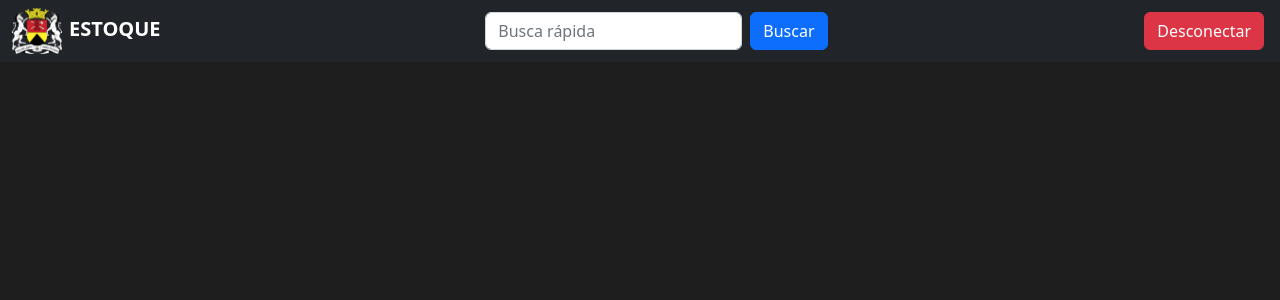
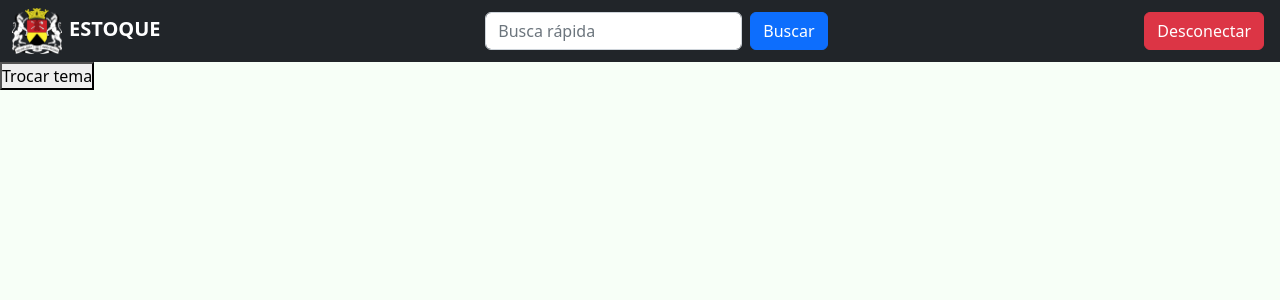
Before and after one commit to joao-pedro01/projetoGx, a React (Create React App) app in the folder front-end/: page /testeHeader in a window 1280 px wide. Shown: the top 300 px of the page. Built offline with nearby package versions, Linux system fonts and the light colour scheme.

Commit message:
darkmode

```diff
--- a/front-end/src/App.js
+++ b/front-end/src/App.js
@@ -18,7 +18,7 @@ import {
 const StyledApp = styled.div``;
 
 const App = () => {
-  const [theme, setTheme] = useState("dark");
+  const [theme, setTheme] = useState("light");
 
   const themeToggler = () => {
     theme === "light" ? setTheme('dark') : setTheme('light')
@@ -36,6 +36,7 @@ const App = () => {
             <Route exact path="/cadastro" element={<Cadastro/>}/>
           </Routes>
         </Router>
+        <button on onClick={() => themeToggler()}>Trocar tema</button>
     </div>
     </ThemeProvider>
   );
--- a/front-end/src/pages/header/indexHeader.jsx
+++ b/front-end/src/pages/header/indexHeader.jsx
@@ -5,8 +5,8 @@ import Nav from 'react-bootstrap/Nav';
 import Navbar from 'react-bootstrap/Navbar';
 import NavDropdown from 'react-bootstrap/NavDropdown';
 import Offcanvas from 'react-bootstrap/Offcanvas';
-import '../header/stylesHeader.css'
-import Logo from './assets/logo_pms.png'
+import '../header/stylesHeader.css';
+import Logo from './assets/logo_pms.png';
 
 import {
   BrowserRouter as Router,
--- a/front-end/src/theme.js
+++ b/front-end/src/theme.js
@@ -7,7 +7,7 @@ export const lightTheme = {
 export const darkTheme = {
     body: "#1E1E1E",
     color: "#F7FFF7",
-    border: "#55A4F2 2px solid",
+    border: "#F7FFF7 2px solid",
     buttoncolor: "#303030",
     buttoncolorhover: "#404040",
     buttoncoloractive: "#515151",
@@ -16,6 +16,9 @@ export const darkTheme = {
 };
 
 export const GlobalStyle = createGlobalStyle`
+    .buttonArea{
+        background-color: ${props => props.theme.body};
+    }
     body {
         background-color: ${props => props.theme.body};
     }
```
